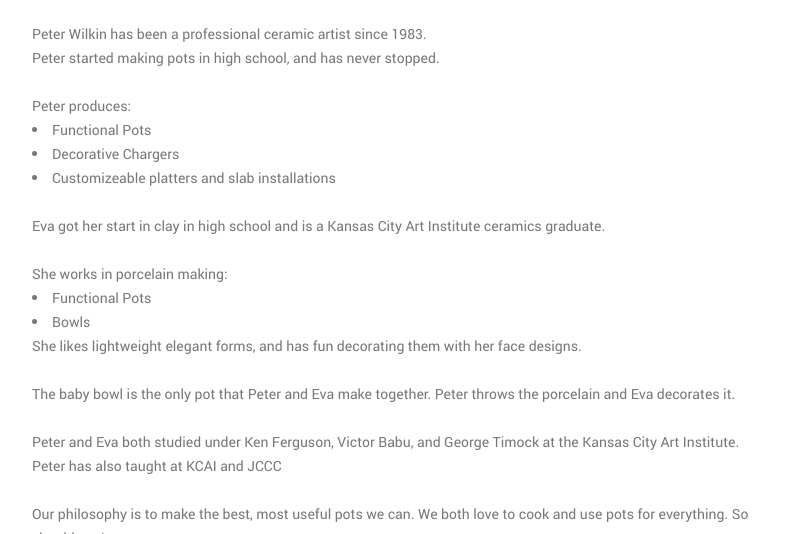
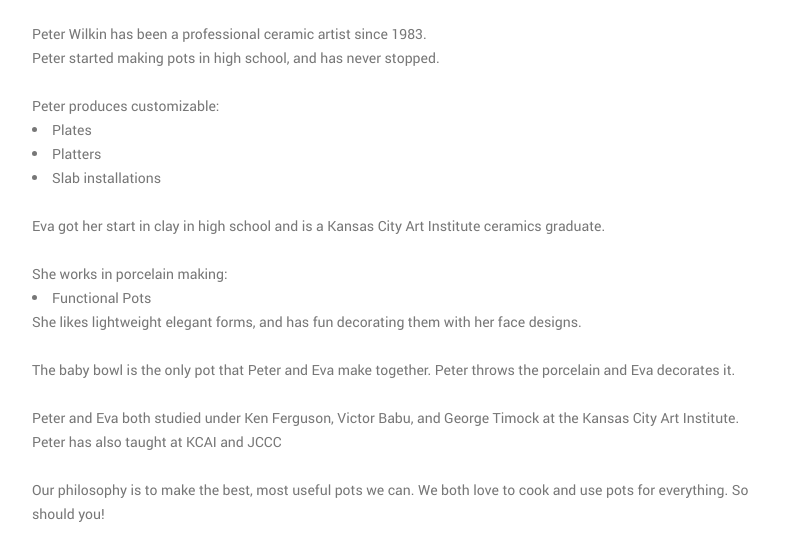
Before and after one commit to trentc1/Wilkin-Pottery-, a plain HTML site: page index.html in a window 1280 px wide. Shown: the part 2996-3530 px from the top of the page, without its empty margins (432-1231 px from the left). Drawn offline with nearby package versions, Linux system fonts and the light colour scheme.

Commit message:
Updated email, Peter info

```diff
--- a/index.html
+++ b/index.html
@@ -176,7 +176,7 @@
                         <div class "col-md-15">
                             <h3><p>We're availible through multiple forms of contact, please see below!<br></br></p></h3>
                             <h10><li>Telephone: 1-913-755-4455</li></h10>
-                            <li>Email: wilkinpottery@gmail.com</li>
+                            <li>Email: wilkinpotteryllc@gmail.com</li>
                             <li><a href="https://www.facebook.com/WilkinPotteryLLC/">Facebook</a></li>
                             <li><a href="https://www.etsy.com/shop/WilkinPotteryLLC?ref=search_shop_redirect">Etsy</a></li>
 
@@ -255,11 +255,11 @@
                             </div>
                             <p>Peter Wilkin has been a professional ceramic artist since 1983.</br></p>
                             <p>Peter started making pots in high school, and has never stopped.</br></p>
-                            <p><br/>Peter produces:</p>
+                            <p><br/>Peter produces customizable:</p>
                             <div class="col-md-15">
-                                <li>Functional Pots</li>
-                                <li>Decorative Chargers</li>
-                                <li>Customizeable platters and slab installations</li>
+                                <li>Plates</li>
+                                <li>Platters</li>
+                                <li>Slab installations</li>
                                 <br/>
                             </div>
                             <div class="col-md-15">
@@ -267,7 +267,6 @@
                                 <br/>
                                 <p>She works in porcelain making:</p>
                                 <li>Functional Pots</li>
-                                <li>Bowls</li>
                                 <p>She likes lightweight elegant forms, and has fun decorating them with her face designs.<p>
                             </div>
                             <br/>
```
